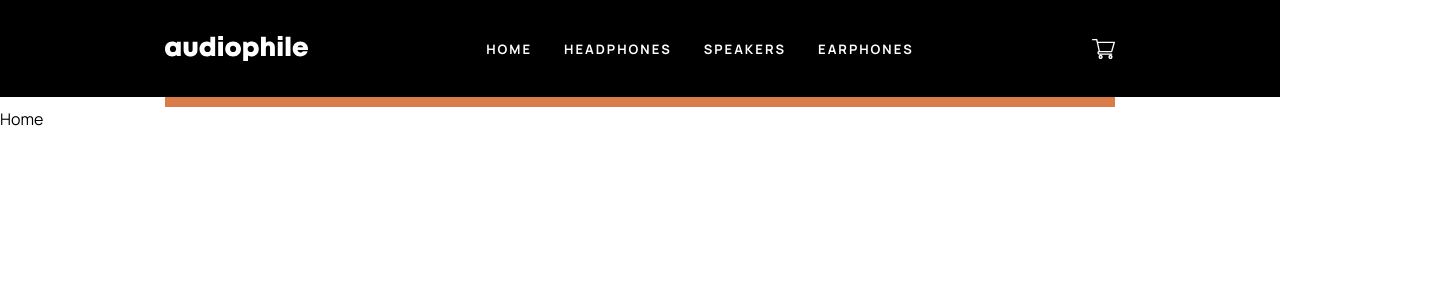
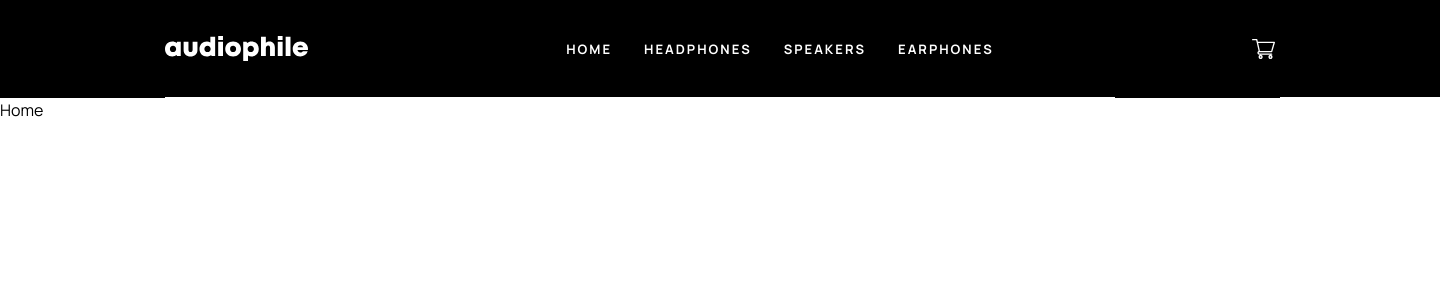
Before and after one commit to Lazzzare/audiophile-ecommerce-website, a React (Vite) app: page / in a window 1280 px wide. Shown: the top 300 px of the page, 1440 px wide, since content can reach past the window. Built offline with nearby package versions, Linux system fonts and the light colour scheme.

Commit message:
Update Navbar.tsx

```diff
--- a/src/components/Navbar.tsx
+++ b/src/components/Navbar.tsx
@@ -28,8 +28,8 @@ const menuListArray = [
 
 const Navbar = () => {
   return (
-    <>
-      <div className="w-full flex justify-between items-center bg-black px-6 md:px-[39px] lg:px-[165px] py-8 lg:py-9">
+    <div className="bg-black">
+      <div className="lg:w-[1440px] flex lg:mx-auto justify-between items-center bg-black px-6 md:px-[39px] lg:px-[165px] py-8 lg:py-9">
         <img
           src={Hamburger}
           alt="Hamburger"
@@ -51,9 +51,9 @@ const Navbar = () => {
         <img src={Cart} alt="Cart" className="cursor-pointer" />
       </div>
       <div className="md:px-[39px] lg:px-[165px]">
-        <div className="w-full bg-orange h-[10px]"></div>
+        <div className="w-full bg-white h-[1px]"></div>
       </div>
-    </>
+    </div>
   );
 };
 
```
